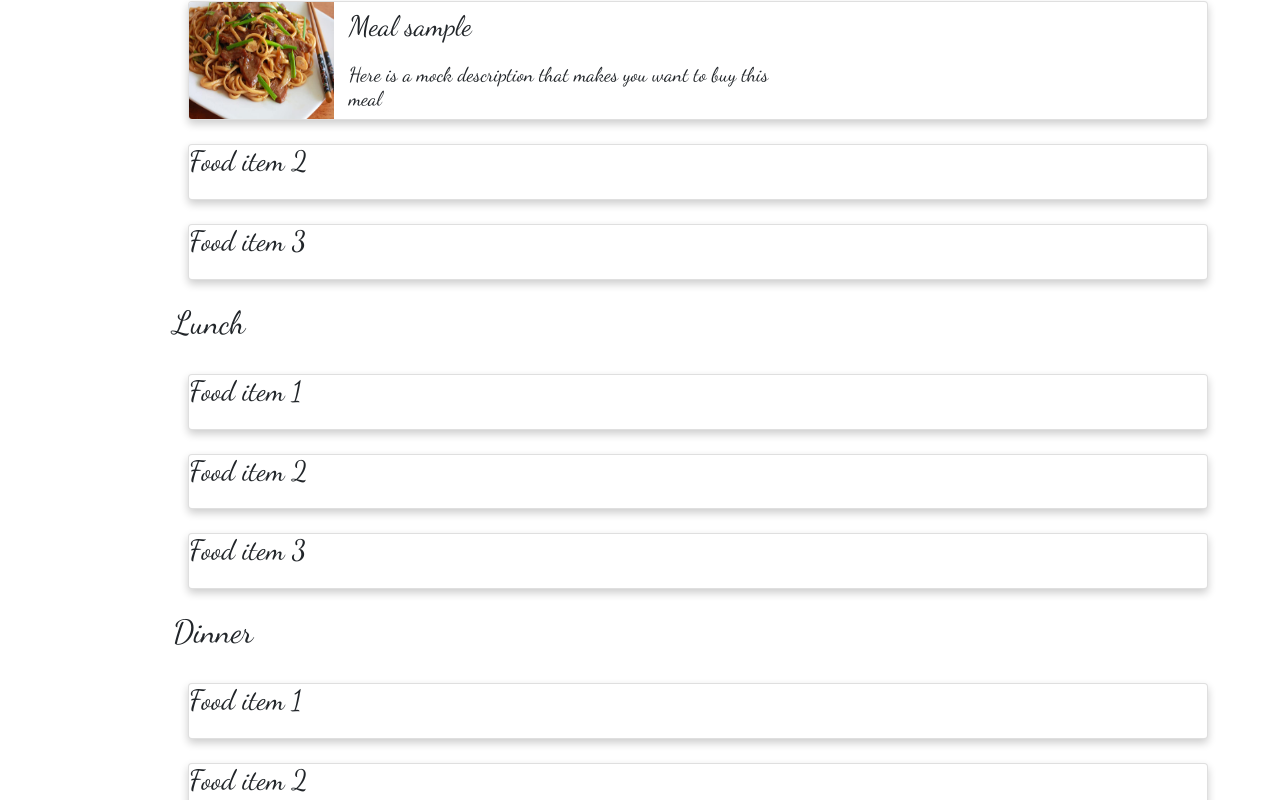
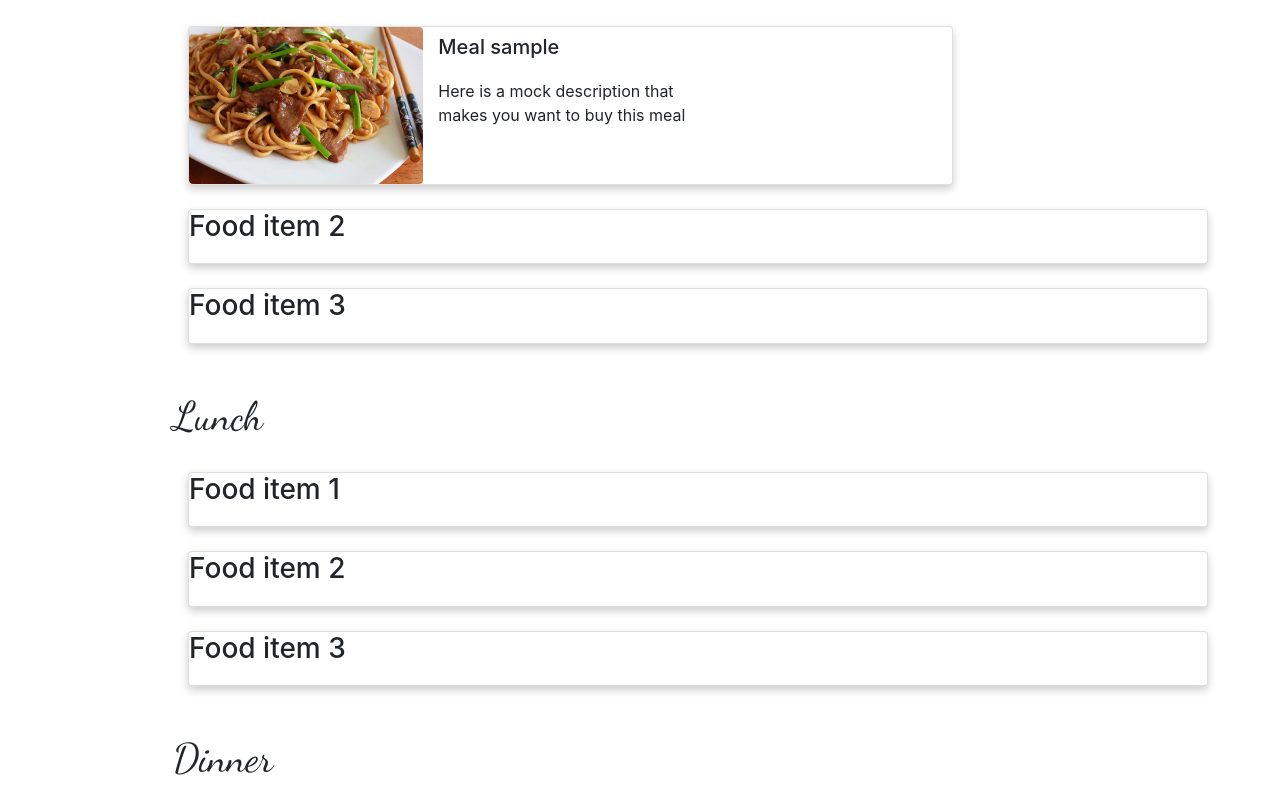
Before and after one commit to hdhelia/Mealery-Web-App, a plain HTML site: page RestaurantShowcase.html in a window 1280 px wide. Shown: the part 716-1516 px from the top of the page. Drawn offline with nearby package versions, Linux system fonts and the light colour scheme.

Commit message:
changed the product image's object-fit and alginment

```diff
--- a/RestaurantShowcase.css
+++ b/RestaurantShowcase.css
@@ -69,6 +69,7 @@ tertiary: #F64C72
 .product-img{
     width: 100%;
     height: 100%;
+    object-fit: cover;
 }
 
 /*
--- a/RestaurantShowcase.html
+++ b/RestaurantShowcase.html
@@ -59,34 +59,34 @@
         <br>
         <div class="container">
             <h2 class="tertiary-color">Menu</h2>
-            <div id = "products" class="container-fluid secondary-font">
+            <div id = "products" class="container-fluid ">
 
-                <h2 class="">Breakfast</h2>
+                <h1 class="secondary-font mt-4">Breakfast</h1>
                 <!--Breakfast products-->
                 <div class="container p-6">
                     <br>
-                    <div class="card product-card">
+                    <div class="card product-card w-75">
                         <div class="row">
                             <!--product image-->
-                            <div class="col-2">
-                                <img src="./images/restaurant-pics/sample-img.jpg" alt="Picture of noodles" class="product-img">
+                            <div class="col">
+                                <img src="./images/restaurant-pics/sample-img.jpg" alt="Picture of noodles" class="product-img rounded">
                             </div>
 
                             <!--product title and description-->
-                            <div class="col-5">
+                            <div class="col">
                                 <div class="row mt-2">
                                     <!--product title-->
                                     <div class="card-title">
-                                        <h3>Meal sample</h3>
+                                        <h5>Meal sample</h5>
                                      </div>
 
                                 </div>
 
                                 <div class="row md-2">
                                     <!--description of the product-->
-                                    <h5>
+                                    <p>
                                         Here is a mock description that makes you want to buy this meal
-                                    </h5>
+                                    </p>
 
                                 </div>
 
@@ -121,7 +121,7 @@
                     <br>
 
                 </div>
-                <h2>Lunch</h2>
+                <h1 class="secondary-font mt-4">Lunch</h1>
                 <!--Lunch products-->
                 <div class="container p-6">
                     <br>
@@ -145,7 +145,7 @@
                     <br>
 
                 </div>
-                <h2>Dinner</h2>
+                <h1 class="secondary-font mt-4">Dinner</h1>
                 <!--Dinner products-->
                 <div class="container p-6">
                     <br>
```
